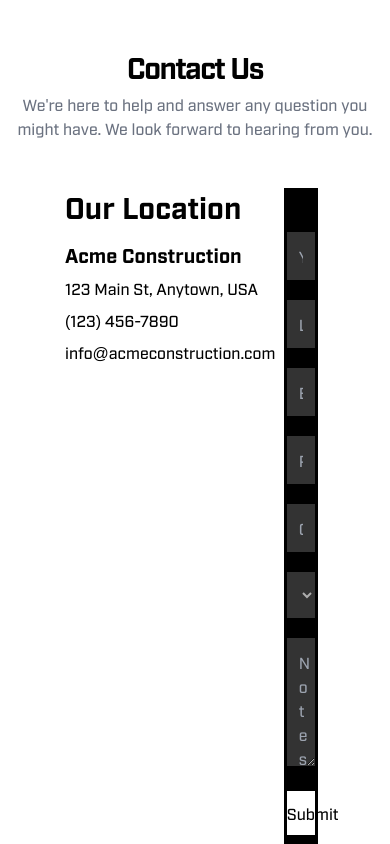
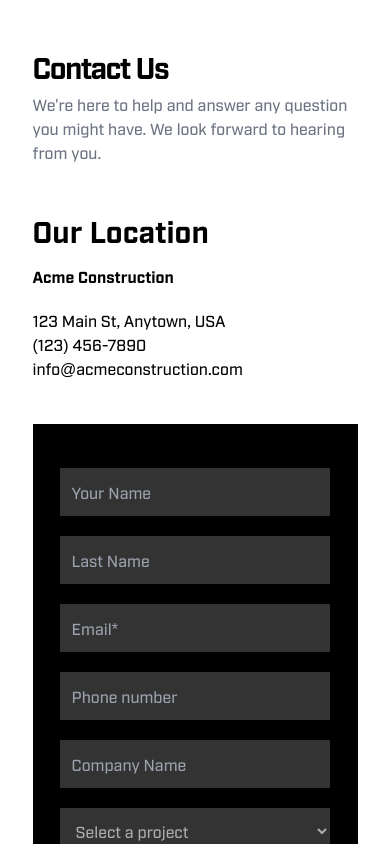
Before and after one commit to GrizoskiN/quality, a Next.js app: page /contact in a window 390 px wide. Shown: the top 844 px of the page. Built offline with nearby package versions, Linux system fonts and the light colour scheme; a web font is replaced by a local one.

Commit message:
fixed contact

```diff
--- a/src/components/Menu.jsx
+++ b/src/components/Menu.jsx
@@ -30,7 +30,7 @@ const Menu = () => {
     <>
 
     <div
-      className={`w-full absolute top-0 lg:border-b-[1px] pt-5  z-50 text-white  ${homePage ? "bg-transparent text-white" : "text-royal"} ${scrolled ? " " : ""} border-gray-300 duration-300 ease-in-out`} >
+      className={`w-full absolute top-0 lg:border-b-[1px] pt-5  z-50   ${homePage ? "bg-transparent text-white" : "text-royal"} ${scrolled ? " " : ""} border-gray-300 duration-300 ease-in-out`} >
       <div className="hidden lg:flex w-2/3 m-auto justify-evenly items-center grow text-sm font-thin mb-3  ">
         <div className="flex justify-evenly w-2/4">
           <Link href="/blog">NEWS</Link>
--- a/src/components/contact-form/contactForm.jsx
+++ b/src/components/contact-form/contactForm.jsx
@@ -3,7 +3,7 @@ import { useRouter } from "next/router";
 import { useForm } from "react-hook-form";
 import { yupResolver } from "@hookform/resolvers/yup";
 import * as yup from "yup";
-
+import Popup from "@/pages/Popup";
 
 const schema = yup
   .object({
@@ -19,7 +19,7 @@ const schema = yup
 
 const ContactForm = () => {
   const router = useRouter();
-
+  const [isPopupOpen, setPopupOpen] = useState(false);
 
   const handleForm = (e) => {
     e.preventDefault();
@@ -44,12 +44,17 @@ const ContactForm = () => {
       body: JSON.stringify(data),
     });
     reset();
-
+    setPopupOpen(true);
 
   };
+  const closePopup = () => {
+    // Close the popup
+    setPopupOpen(false);
+  };
+  return (
+   <>
+    <form className="bg-black py-11 mt-11 lg:mt-0  m-auto" onSubmit={handleSubmit(submitHandler)}>
 
-  return (
-    <form className="bg-black py-11 w-2/3 m-auto" onSubmit={handleSubmit(submitHandler)}>
       <div className="w-10/12 m-auto">
 
       <div className="flex flex-col lg:flex-row items-center mb-5 w-full justify-center gap-5 ">
@@ -99,7 +104,7 @@ const ContactForm = () => {
                    placeholder='Phone number'
                    {...register("phone")}
                    className={`w-full mb-5 p-3 bg-white/20 ${
-                  errors.email
+                     errors.phone
                        ? "border-red-500 placeholder-red-500 outline-none"
                        : "border-white outline-none text-white "
                    }`}
@@ -140,7 +145,10 @@ const ContactForm = () => {
                Submit
              </button>
       </div>
+      <Popup isOpen={isPopupOpen} onClose={closePopup} />
        </form>
+
+   </>
   );
 };
 
--- /dev/null
+++ b/src/pages/Popup.jsx
@@ -0,0 +1,22 @@
+const Popup = ({ isOpen, onClose }) => {
+    return (
+      <div
+        className={`${
+          isOpen ? 'opacity-100 pointer-events-auto' : 'opacity-0 pointer-events-none'
+        } fixed top-0 left-0 w-full h-full flex items-center justify-center transition-opacity duration-300`}
+      >
+        <div className="bg-white p-4 rounded shadow-md">
+          <h2 className="text-xl font-bold mb-2">Form Submitted Successfully!</h2>
+          <p>Your custom success message or additional information can go here.</p>
+          <button
+            onClick={onClose}
+            className="mt-4 bg-blue-500 text-white py-2 px-4 rounded hover:bg-blue-600"
+          >
+            Close
+          </button>
+        </div>
+      </div>
+    );
+  };
+
+  export default Popup;
--- a/src/pages/contact.jsx
+++ b/src/pages/contact.jsx
@@ -12,10 +12,10 @@ const formSchema = z.object({
 const Contact = () => {
 
   return (
-    <div className="">
-       <section className="w-full py-12 md:py-24 lg:pt-48 ">
-          <div className="container px-4 md:px-6">
-            <div className="flex flex-col items-center space-y-4 text-center">
+    <div className="max-w-[2000px] m-auto">
+       <section className="w-10/12 m-auto  py-12 md:py-24 lg:pt-48  ">
+          <div className="">
+            <div className="flex flex-col items-center text-left md:text-center">
               <div className="space-y-2">
                 <h1 className="text-3xl font-bold tracking-tighter sm:text-4xl md:text-5xl lg:text-6xl/none">
                   Contact Us
@@ -27,21 +27,23 @@ const Contact = () => {
             </div>
           </div>
         </section>
-  <div className="flex m-auto w-2/3">
-  <div className="lg:w-1/2">
+  <div className="flex flex-col lg:flex-row m-auto w-10/12 lg:w-2/3">
+  <div className="lg:w-1/2 lg:ml-auto flex flex-col lg:items-start text-left md:text-center">
         <h2 className="text-3xl font-bold mb-4">Our Location</h2>
-        <div className="space-y-4">
-          <div className="space-y-2">
-            <h3 className="text-xl font-semibold">Acme Construction</h3>
-            <p>123 Main St, Anytown, USA</p>
+
+          <div className="flex flex-col items-start">
+            <h3 className=" lg:text-xl font-semibold">Acme Construction</h3>
+           <div className="md:flex items-start justify-between mt-5 lg:flex-col">
+           <p>123 Main St, Anytown, USA</p>
             <p>(123) 456-7890</p>
             <p>info@acmeconstruction.com</p>
+           </div>
           </div>
 
-        </div>
+
 
   </div>
-  <div className="lg:w-2/3">
+  <div className="w-full lg:w-2/3">
     <ContactForm/>
   </div>
     </div>
```
Lines whose indentation alone changed are shown as unchanged.
